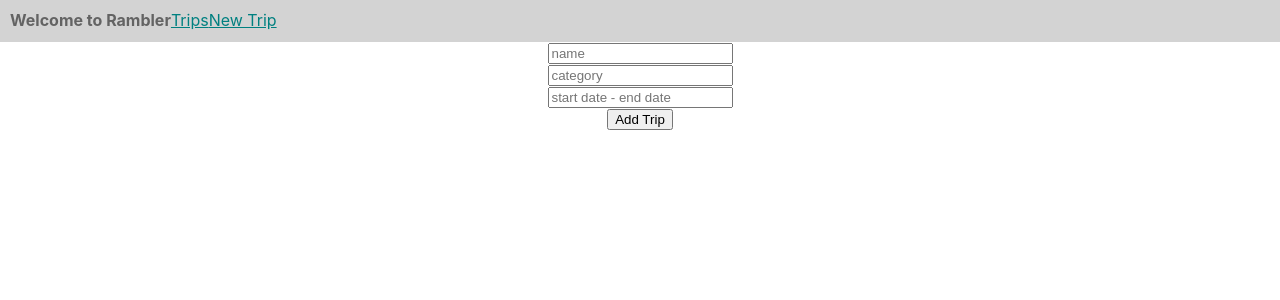
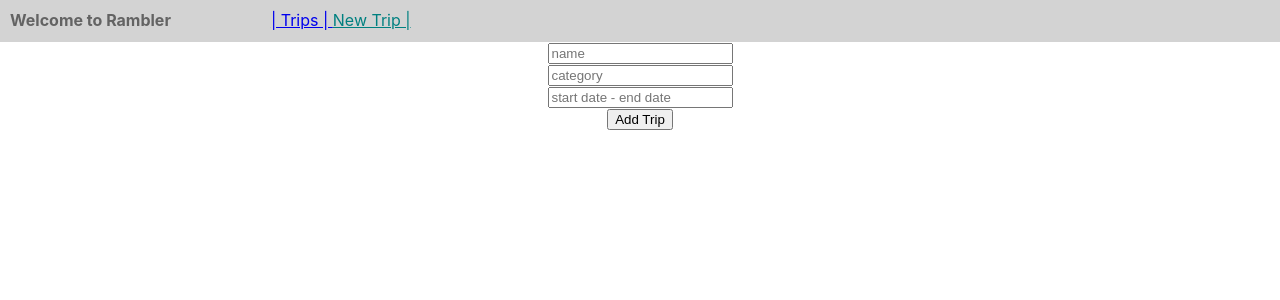
Before and after one commit to kelypso/rambler, a React (Create React App) app in the folder client/: page /trips/new in a window 1280 px wide. Shown: the top 300 px of the page. Built offline with nearby package versions, Linux system fonts and the light colour scheme; no server answers.

Commit message:
adding styling to navbar

```diff
--- a/client/src/App.css
+++ b/client/src/App.css
@@ -54,6 +54,16 @@ a.active {
   color: teal;
 }
 
+.navLinks {
+  position: relative;
+  left: 100px;
+}
+
+.logout {
+  position: relative;
+  left: 200px;
+}
+
 .TripCard {
   float: left;
   width: 200px;
--- a/client/src/components/NavBar.js
+++ b/client/src/components/NavBar.js
@@ -7,9 +7,12 @@ const NavBar = ({user, loggedIn}) => {
     return (
         <div className="NavBar">
             {user ? <strong>Welcome, {user.attributes.name}</strong> : <strong>Welcome to Rambler</strong>}
-            <NavLink to="/trips">Trips</NavLink>
-            <NavLink to="/trips/new">New Trip</NavLink>
-            {loggedIn ? <Logout /> : null}
+            <span className="navLinks">
+                <NavLink exact activeClass to="/trips">  |  Trips  |  </NavLink>
+                <NavLink exact activeClass to="/trips/new">New Trip  |  </NavLink>
+            </span>
+            <span className="logout">{loggedIn ? <Logout /> : null}</span>
+
         </div>
     )
 }
```
